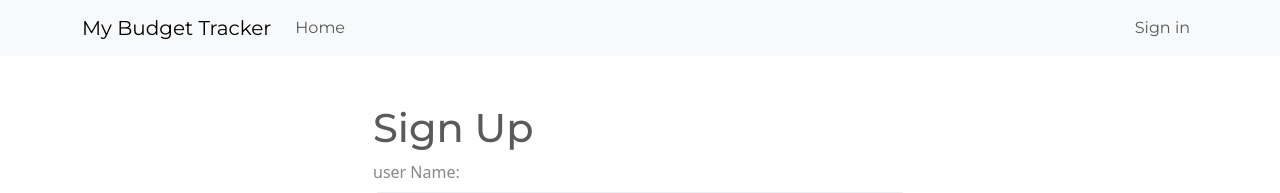
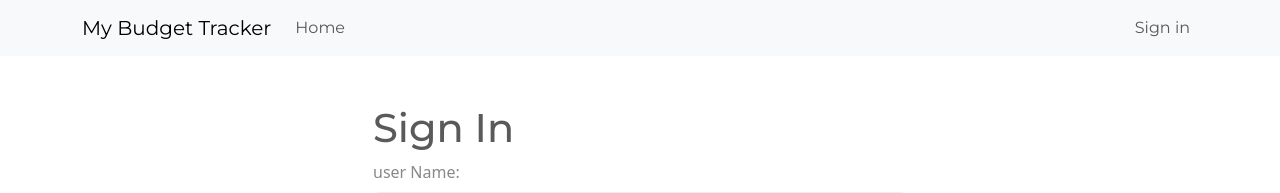
Before and after one commit to saisrinivaslakkakula/MyExpenditureApp, a React (Create React App) app in the folder frontend/: page /register in a window 1280 px wide. Shown: the top 193 px of the page. Built offline with nearby package versions, Linux system fonts and the light colour scheme.

Commit message:
sign in name change

```diff
--- a/frontend/src/components/Header.js
+++ b/frontend/src/components/Header.js
@@ -17,7 +17,7 @@ const Header = () => {
   const logoutHandler = async() =>{
     try {
       await logoutApiCall().unwrap()
-      dispatch(logout)
+      dispatch(logout(null))
       navigate('/login')
     } catch (error) {
       console.log(error)
--- a/frontend/src/screens/signUp.js
+++ b/frontend/src/screens/signUp.js
@@ -47,7 +47,7 @@ const SignUpScreen = () => {
 
     return (
         <FormContainer>
-            <h1>Sign Up </h1>
+            <h1>Sign In </h1>
             <Form onSubmit = {submitHandler}>
             {isLoading && <Loader></Loader>}
             <Form.Group controlId='name'>
```
